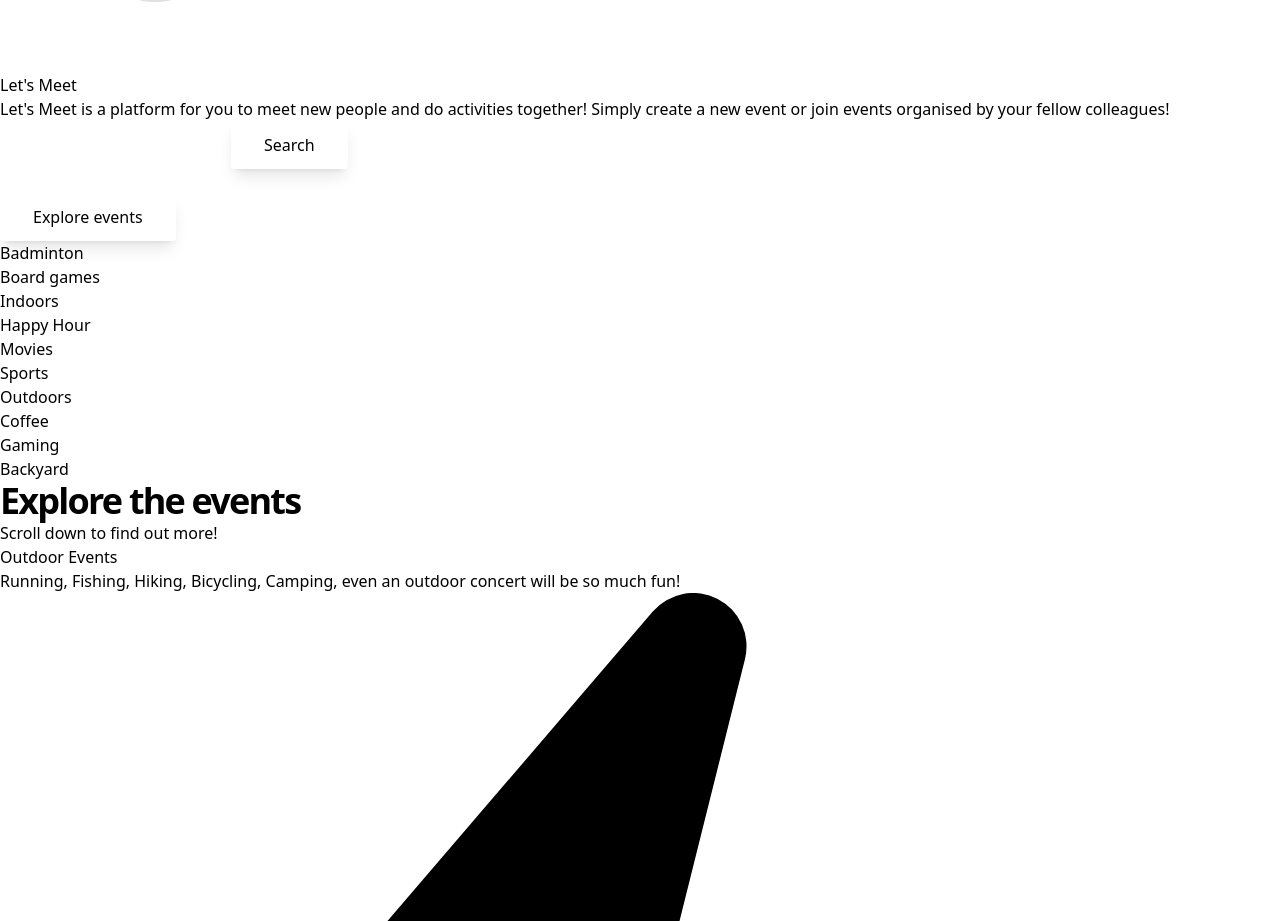
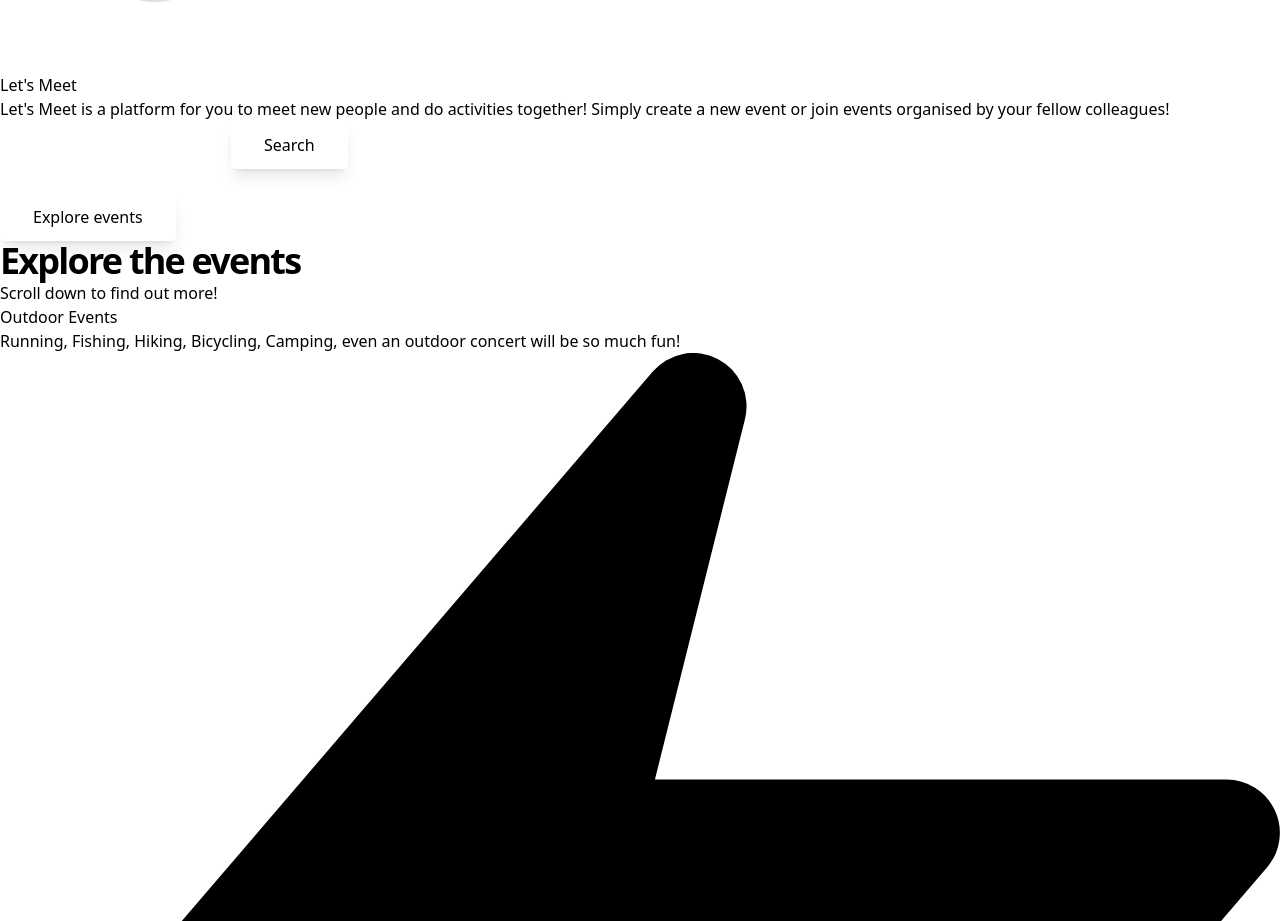
Before and after one commit to pmeghana07/hackathon-group7, a React (Vite) app in the folder FrontEnd/: page / in a window 1280 px wide. Shown: the part 1849-2770 px from the top of the page. Built offline with nearby package versions, Linux system fonts and the light colour scheme.

Commit message:
SEARCH BAR IS COMPLETE!

```diff
--- a/FrontEnd/src/css/additional-styles/theme.scss
+++ b/FrontEnd/src/css/additional-styles/theme.scss
@@ -106,6 +106,23 @@ html {
     transform: translateZ(0);
 }
 
+.search-inner {
+    position: relative;
+}
+
+.dropdown {
+    position: absolute;
+    top: 45px; //to change to fit directly below input
+    left: 0;
+    box-shadow: rgba(149, 157, 165, 0.2) 0px 8px 24px;
+}
+
+.dropdown-row {
+    background-color: white;
+    padding: 8px 12px;
+    border-bottom: 1px solid rgb(193, 193, 193);
+}
+
 // Custom AOS animations
 [data-aos="zoom-y-out"] {
   transform: scaleX(1.03);
--- a/FrontEnd/src/partials/HeroHome.jsx
+++ b/FrontEnd/src/partials/HeroHome.jsx
@@ -5,7 +5,7 @@ function HeroHome() {
     const [value, setValue] = useState("");
 
     const allOptions = ["Badminton", "Board games", "Indoors", "Happy Hour", "Movies","Sports", "Outdoors","Coffee","Gaming","Backyard"];
-    const [options, setOptions] = useState(allOptions.slice(0, 10));
+    const [options, setOptions] = useState([]);
 
     const onChange = (event) => {
         setValue(event.target.value);
```
